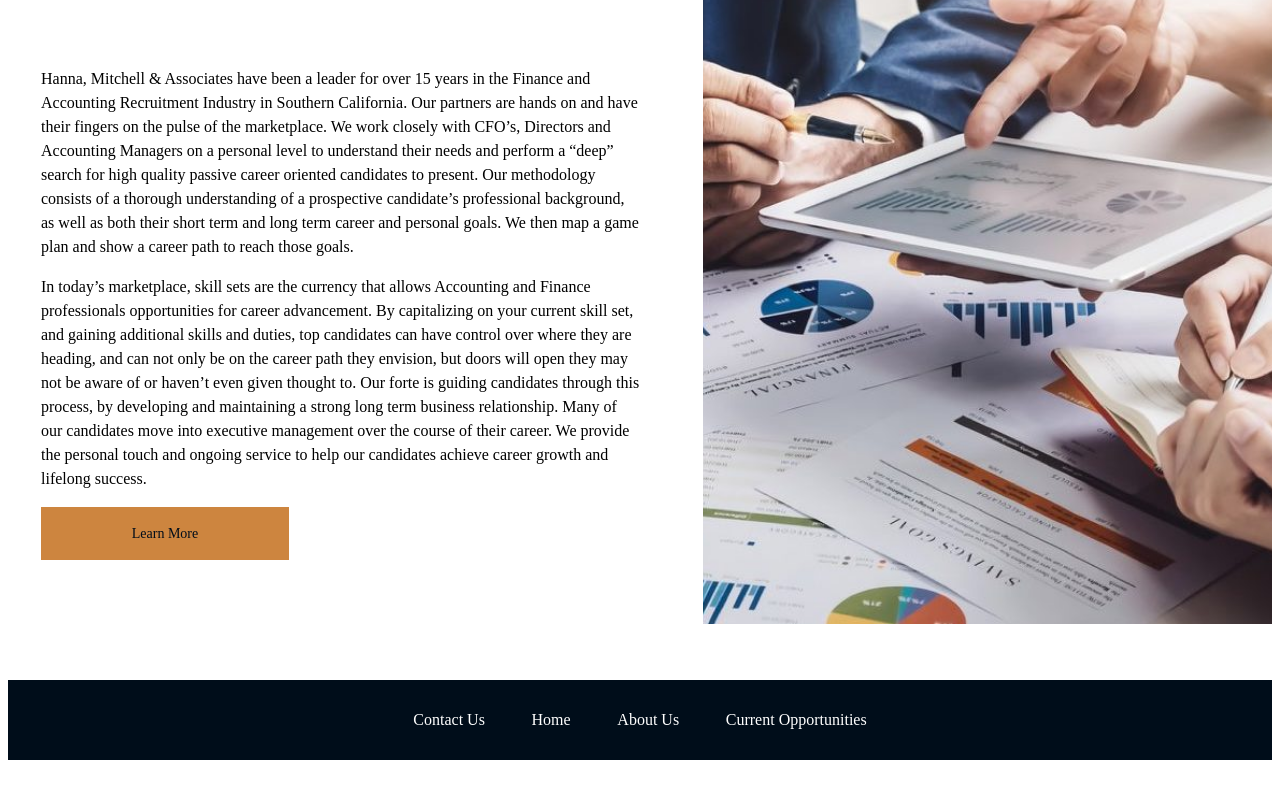
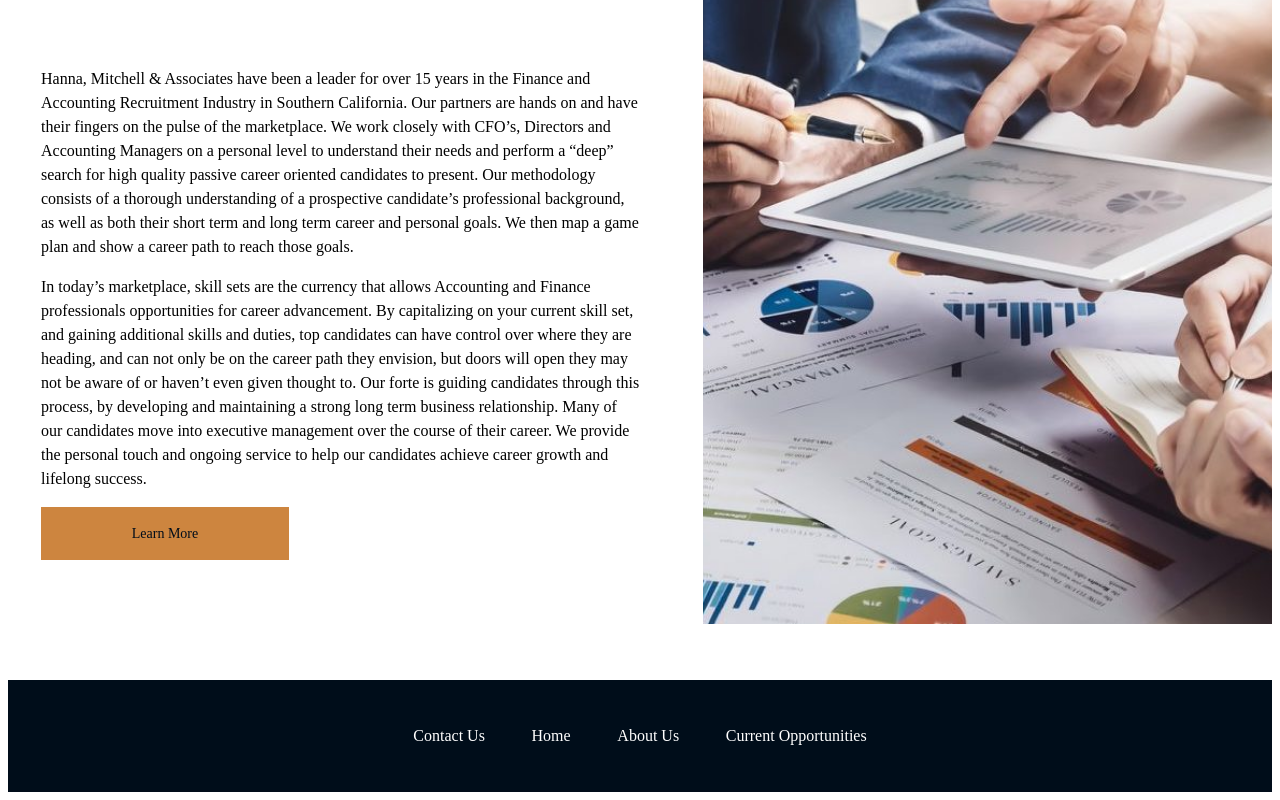
Before and after one commit to jackieung451/React-Recruiting, a React (Create React App) app: page / in a window 1280 px wide. Shown: the part 989-1789 px from the top of the page. Before the commit the page ends 1757 px from the top, so only its background shows below. Built offline with nearby package versions, Linux system fonts and the light colour scheme.

Commit message:
Mobile Responsive Footer

```diff
--- a/src/components/Footer.js
+++ b/src/components/Footer.js
@@ -53,7 +53,7 @@ const Container = styled.div`
 //   }
 // `;
 const FooterInfo = styled.div`
-  padding: 1rem;
+  padding: 2rem;
   max-width: 500px;
   line-height: 3;
   display: flex;
```
